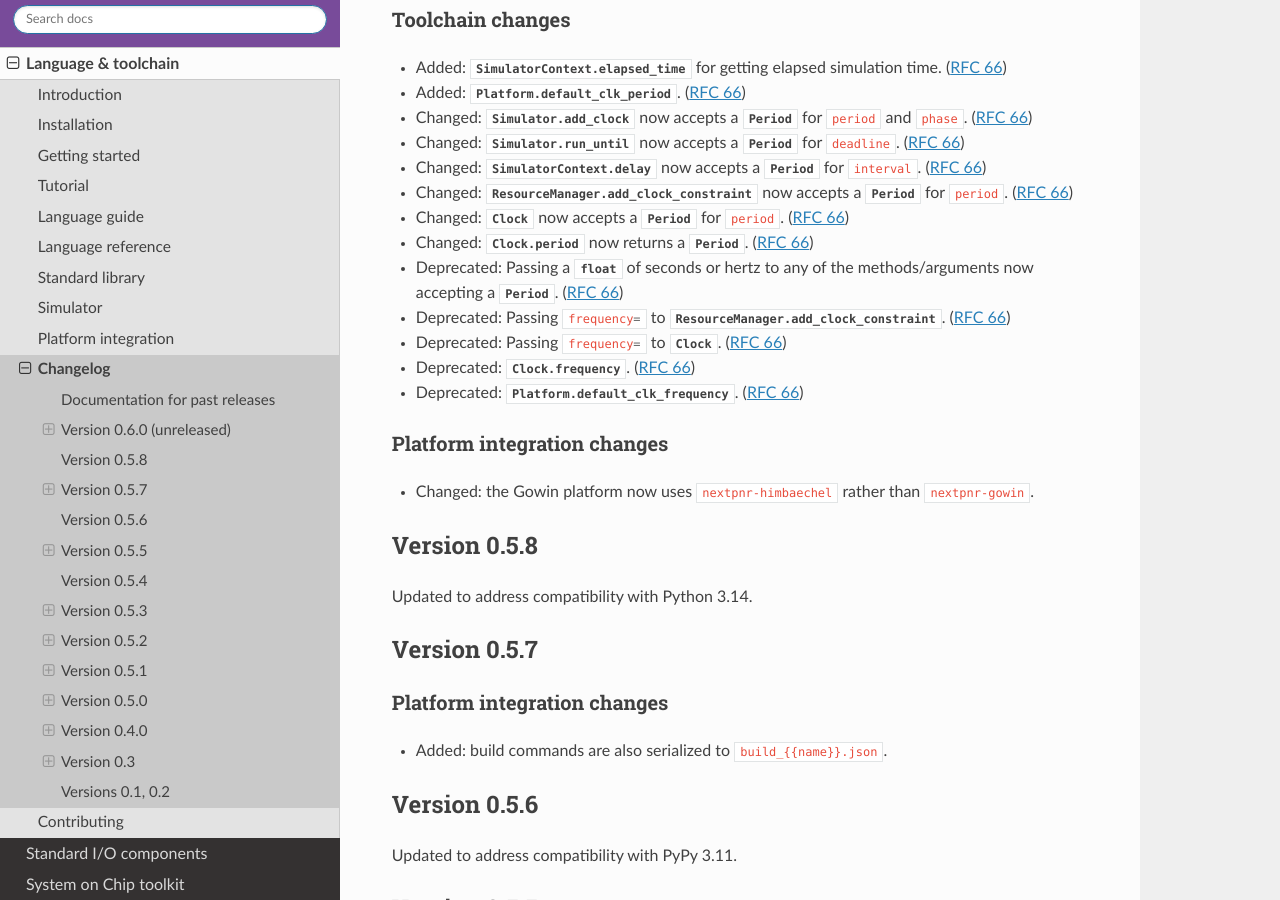
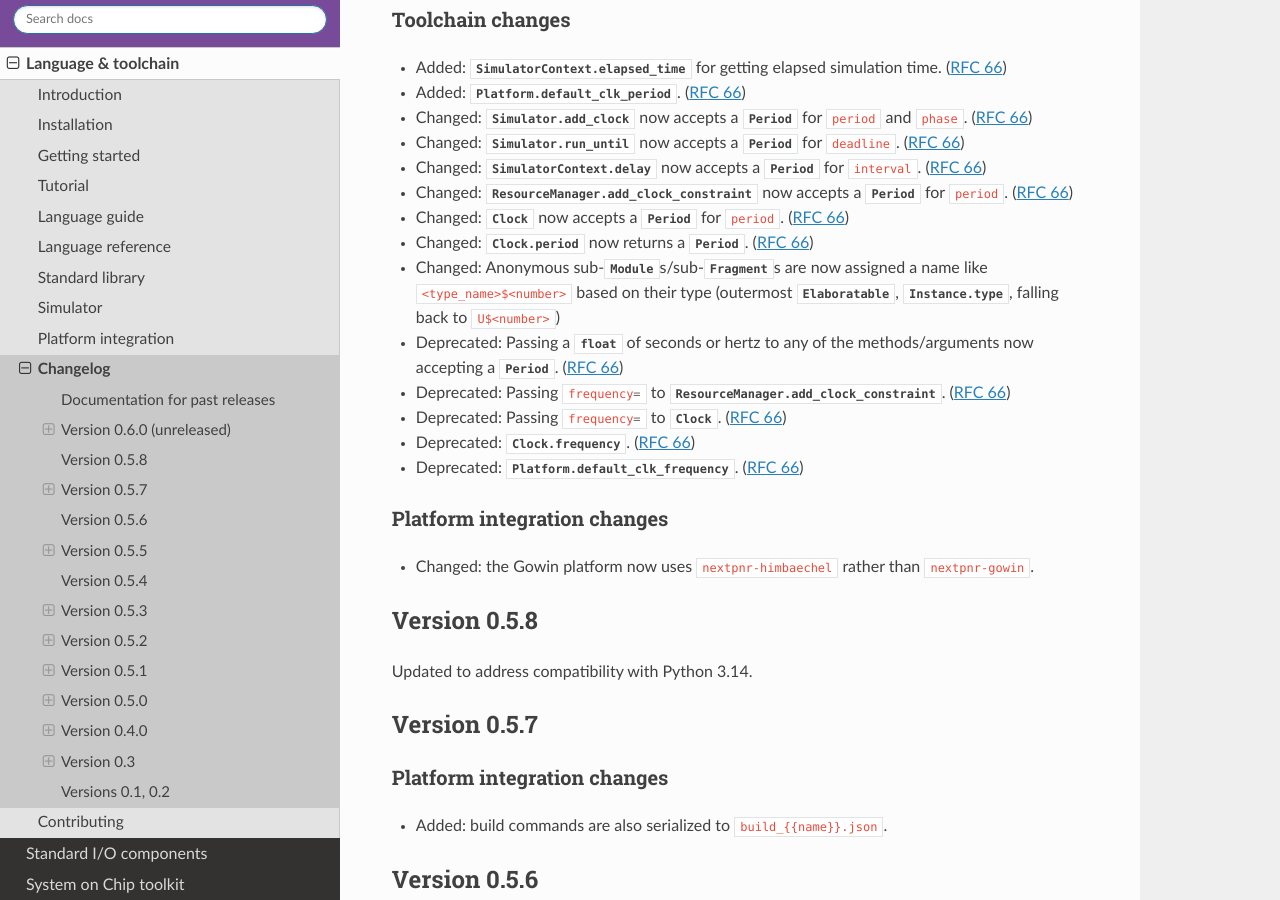
Before and after one commit to amaranth-lang/amaranth, a Sphinx documentation site: the page built from docs/changes.rst, in a window 1280 px wide and 900 px high, scrolled down 1488 px. Built offline with Sphinx 7.4.7 and the Read the Docs theme 3.1.0, drawn with Linux system fonts in a browser that asks for light colours; the version number could not be read and is left out; comment, search, counter and statistics services are not loaded.

Commit message:
docs/changes: update for new anon fragment names

```diff
--- a/docs/changes.rst
+++ b/docs/changes.rst
@@ -81,6 +81,7 @@ Toolchain changes
 * Changed: :meth:`ResourceManager.add_clock_constraint <amaranth.build.res.ResourceManager.add_clock_constraint>` now accepts a :class:`Period <amaranth.hdl.Period>` for :py:`period`. (`RFC 66`_)
 * Changed: :class:`Clock <amaranth.build.dsl.Clock>` now accepts a :class:`Period <amaranth.hdl.Period>` for :py:`period`. (`RFC 66`_)
 * Changed: :attr:`Clock.period <amaranth.build.dsl.Clock.period>` now returns a :class:`Period <amaranth.hdl.Period>`. (`RFC 66`_)
+* Changed: Anonymous sub-:class:`Module`\ s/sub-:class:`Fragment`\ s are now assigned a name like ``<type_name>$<number>`` based on their type (outermost :class:`Elaboratable`, :attr:`Instance.type`, falling back to ``U$<number>``)
 * Deprecated: Passing a :class:`float` of seconds or hertz to any of the methods/arguments now accepting a :class:`Period <amaranth.hdl.Period>`. (`RFC 66`_)
 * Deprecated: Passing :py:`frequency=` to :meth:`ResourceManager.add_clock_constraint <amaranth.build.res.ResourceManager.add_clock_constraint>`. (`RFC 66`_)
 * Deprecated: Passing :py:`frequency=` to :class:`Clock <amaranth.build.dsl.Clock>`. (`RFC 66`_)
```
